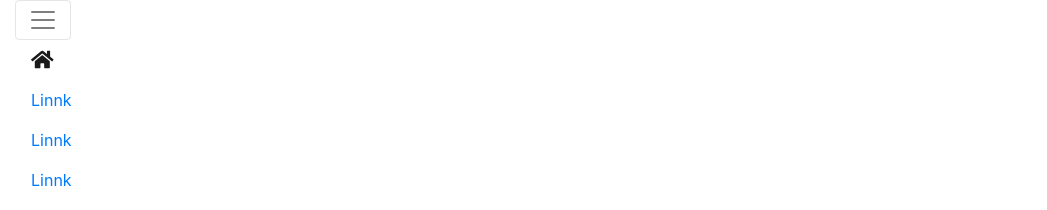
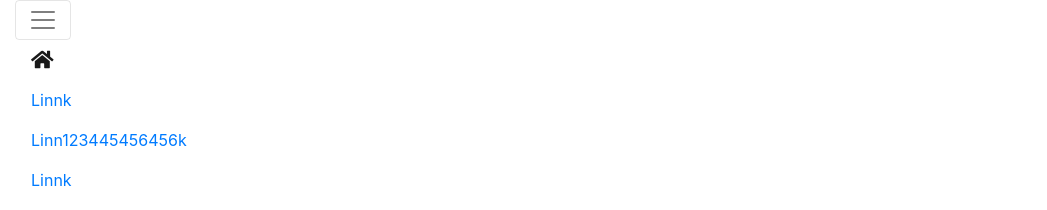
Before and after one commit to Soullnik/MyWebPackConfig, a website built with webpack: page src/index.html in a window 1280 px wide. Shown: the top 210 px of the page, without its empty margins (0-1047 px from the left). Built offline with nearby package versions, Linux system fonts and the light colour scheme; files whose address does not match are found by name.

```diff
--- a/package.json
+++ b/package.json
@@ -10,7 +10,7 @@
     "start": "webpack-dev-server --mode development --open",
     "clear": "del-cli dist"
   },
-  "author": "Nikolay lozicki",
+  "author": "webpack",
   "license": "ISC",
   "devDependencies": {
     "@babel/core": "^7.9.0",
--- a/src/index.html
+++ b/src/index.html
@@ -18,7 +18,7 @@
                   <div class="navbar-collapse collapse flex-column mt-md-0 mt-4 pt-md-0 pt-4" id="navbarWEX">
                       <a class="nav-link navbar-brand active" href="~/Views/Forms/ControlPanel.cshtml"><span class="fa fa-home"></span></a>
                       <a href="" class="nav-link">Linnk</a>
-                      <a href="" class="nav-link">Linnk</a>
+                      <a href="" class="nav-link">Linn123445456456k</a>
                       <a href="" class="nav-link">Linnk</a>
                       <a href="" class="nav-link">Linnk</a>
                       <a href="" class="nav-link">Linnk</a>
```
